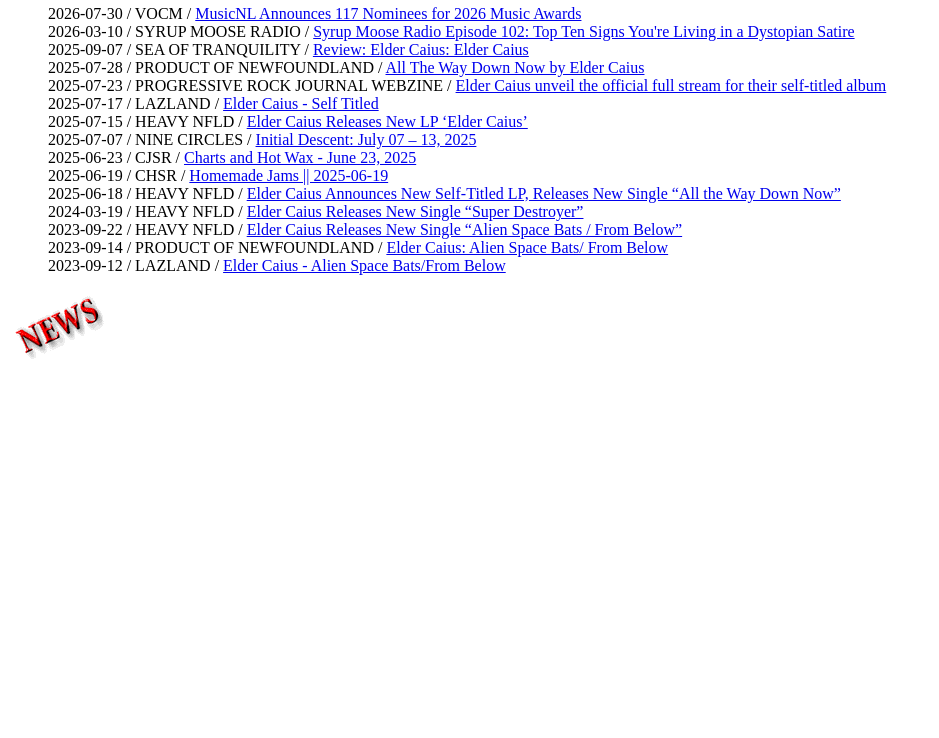
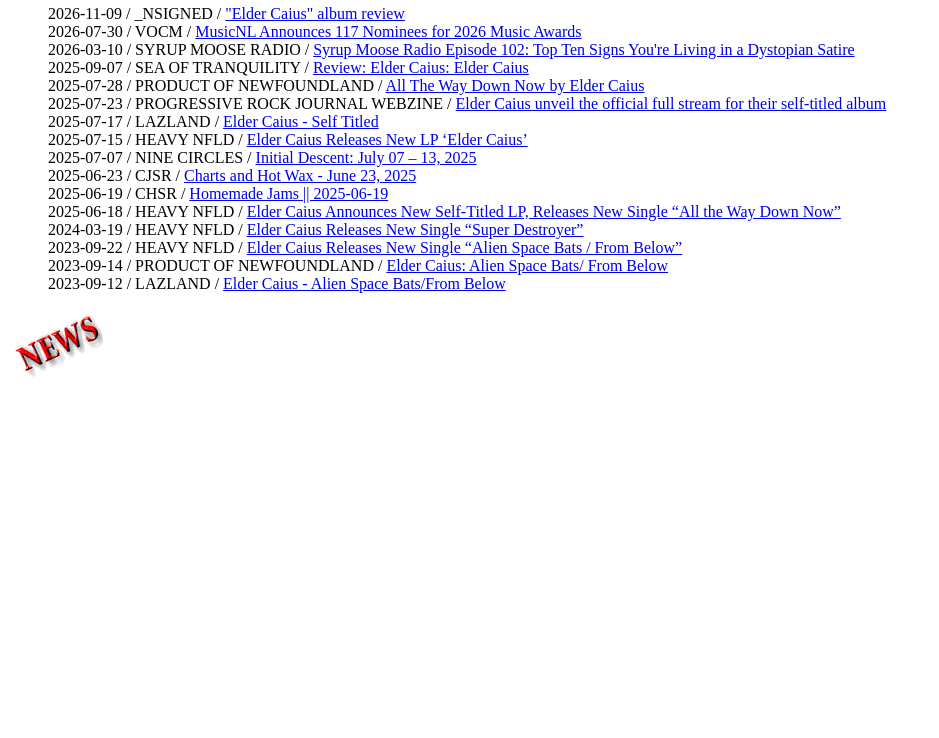
Before and after one commit to evnwttn/eldercaius.com, a plain HTML site: page press.html in a window 1280 px wide. Shown: the part 62-800 px from the top of the page, without its empty margins (0-939 px from the left). Drawn offline with Linux system fonts and the light colour scheme.

Commit message:
Update press.html

```diff
--- a/press.html
+++ b/press.html
@@ -25,6 +25,14 @@
     </nav>
     <main>
       <ul>
+        <li>
+          2026-11-09 / _NSIGNED /
+          <a
+            href="https://nsigned.com/article/374/elder-caius-elder-caius-album-review"
+            target="_blank"
+            >"Elder Caius" album review
+          </a>
+        </li>
         <li>
           2026-07-30 / VOCM /
           <a href="https://vocm.com/2026/07/30/305685/" target="_blank"
```
